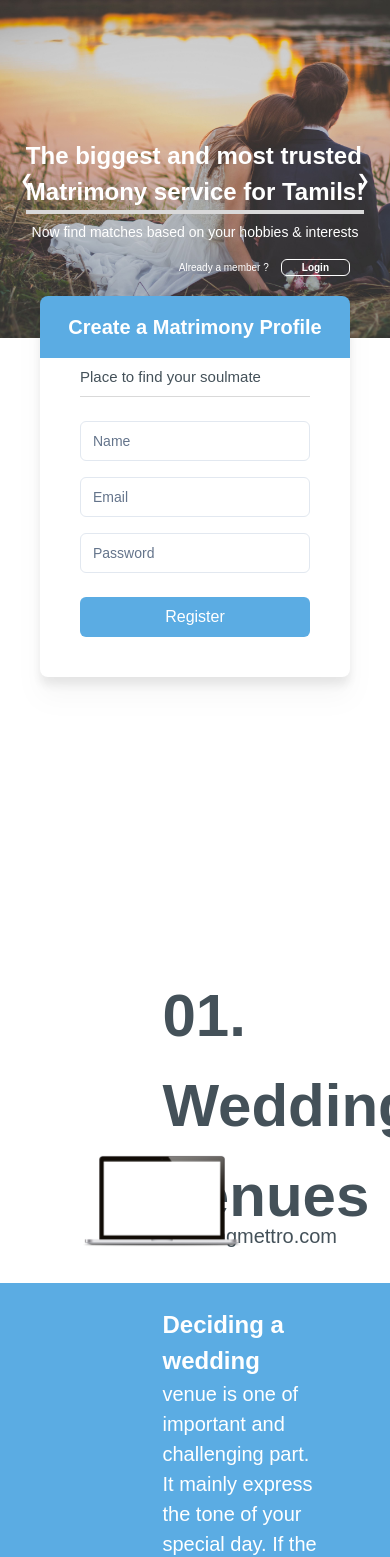
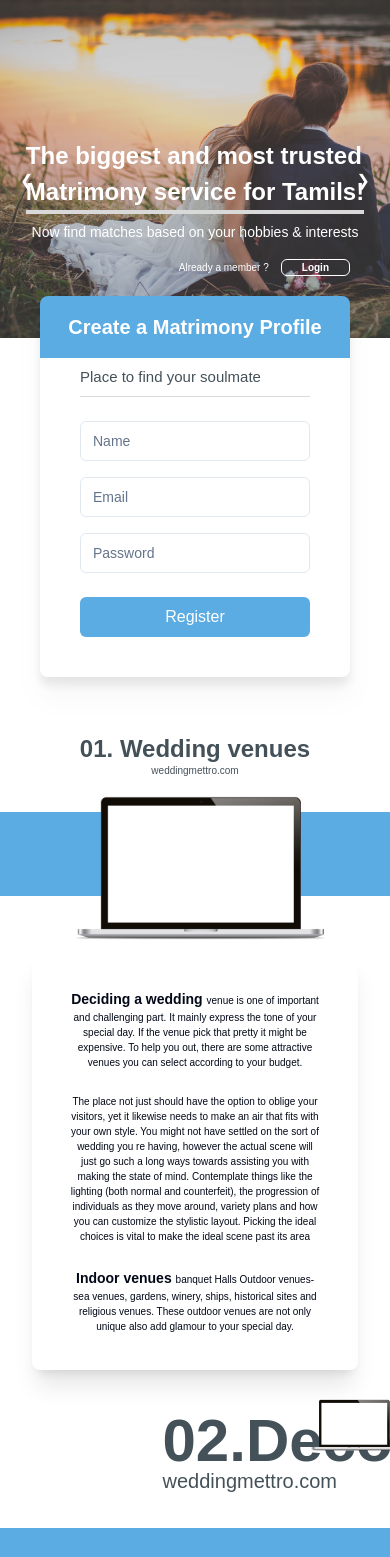
Before and after one commit to SphiriaDigital666/Wedding-Application, a Next.js app: page / in a window 390 px wide. Shown: the top 1557 px of the page. Built offline with nearby package versions, Linux system fonts and the light colour scheme; no server answers; a web font is replaced by a local one.

Commit message:
Wedding venues section mobile view updated

```diff
--- a/app/page.tsx
+++ b/app/page.tsx
@@ -92,34 +92,34 @@ export default function Home() {
         </div>
       </div>
 
-      <section className="mb-16">
-        <div className="grid grid-cols-12 mb-8">
-          <div className="col-span-5 h-[40px]"></div>
-          <div className="col-span-7 ">
-            <p className="text-[60px] font-bold text-[#445159] mb-[-20px]">
+      <section className="mt-[-280px] md:mt-[200px] mb-16">
+        <div className="grid md:grid-cols-12 mb-16 md:mb-10">
+          <div className="md:col-span-5 h-[40px]"></div>
+          <div className="md:col-span-7 flex flex-col text-center md:text-left gap-4">
+            <p className="text-[24px] md:text-[60px] font-bold text-[#445159] mb-[-20px]">
               01. Wedding venues
             </p>
-            <p className="text-[20px] font-medium text-[#445159]">
+            <p className="text-[10px] md:text-[20px] font-medium text-[#445159]">
               weddingmettro.com
             </p>
           </div>
         </div>
 
-        <div className="bg-[#5BACE3] relative">
+        <div className="bg-[#5BACE3] h-[10vh] md:h-full md:relative">
           <div>
-            <div className="grid grid-cols-12 ">
-              <div className="col-span-5">
+            <div className="md:grid md:grid-cols-12 ">
+              <div className="relative md:col-span-5 mr-[130px] md:mr-[70px] top-[-20px]">
                 <Image
                   src="/landingPage/laptop-img.png"
                   alt="Description of the image"
                   width={676}
                   height={393}
-                  className="mt-[-130px] ml-[80px]"
+                  className="md:mt-[-130px] md:ml-[80px] mt-[-30px] ml-[70px]"
                 />
               </div>
-              <div className="col-span-7 mr-[70px]">
-                <p className="font-medium text-[20px] text-[#fff] mb-6 mt-6">
-                  <span className="font-bold text-[24px] text-[#fff]">
+              <div className="bg-white m-8 p-3 md:bg-inherit md:border-none md:shadow-none rounded-lg shadow-xl text-center md:text-left md:col-span-7 md:mr-[70px] mt-[-10px] md:mt-[10px]">
+                <p className="font-medium text-[10px] md:text-[20px] md:text-[#fff] m-6">
+                  <span className="font-bold text-[14px] md:text-[24px] md:text-[#fff]">
                     Deciding a wedding{' '}
                   </span>
                   venue is one of important and challenging part. It mainly
@@ -128,7 +128,7 @@ export default function Home() {
                   attractive venues you can select according to your budget.
                 </p>
 
-                <p className="font-medium text-[20px] text-[#fff] mb-6">
+                <p className="font-medium text-[10px] text-center md:text-left md:text-[20px] md:text-[#fff] m-6">
                   The place not just should have the option to oblige your
                   visitors, yet it likewise needs to make an air that fits with
                   your own style. You might not have settled on the sort of
@@ -140,24 +140,23 @@ export default function Home() {
                   layout. Picking the ideal choices is vital to make the ideal
                   scene past its area
                 </p>
+                <p className="font-medium text-[10px] text-center md:text-left md:text-[20px] md:text-[#fff] md:mx-[-450px] m-6">
+                  <span className="font-bold text-[14px] md:text-[24px] md:text-[#fff]">
+                    Indoor venues{' '}
+                  </span>
+                  banquet Halls Outdoor venues- sea venues, gardens, winery,
+                  ships, historical sites and religious venues. These outdoor
+                  venues are not only <br /> unique also add glamour to your
+                  special day.
+                </p>
               </div>
             </div>
           </div>
-
-          <p className="font-medium text-[20px] text-[#fff] mx-[350px]">
-            <span className="font-bold text-[24px] text-[#fff]">
-              Indoor venues{' '}
-            </span>
-            banquet Halls Outdoor venues- sea venues, gardens, winery, ships,
-            historical sites and religious venues. These outdoor venues are not
-            only unique also add glamour to your special day. ffsd
-            <div className="mb-16 h-5"></div>
-          </p>
         </div>
       </section>
 
       <section>
-        <div className="grid grid-cols-12 mb-8">
+        <div className="mt-[500px] grid grid-cols-12 mb-8">
           <div className="col-span-5 h-[40px]"></div>
           <div className="col-span-7">
             <p className="text-[60px] font-bold text-[#445159] mb-[-20px]">
```
